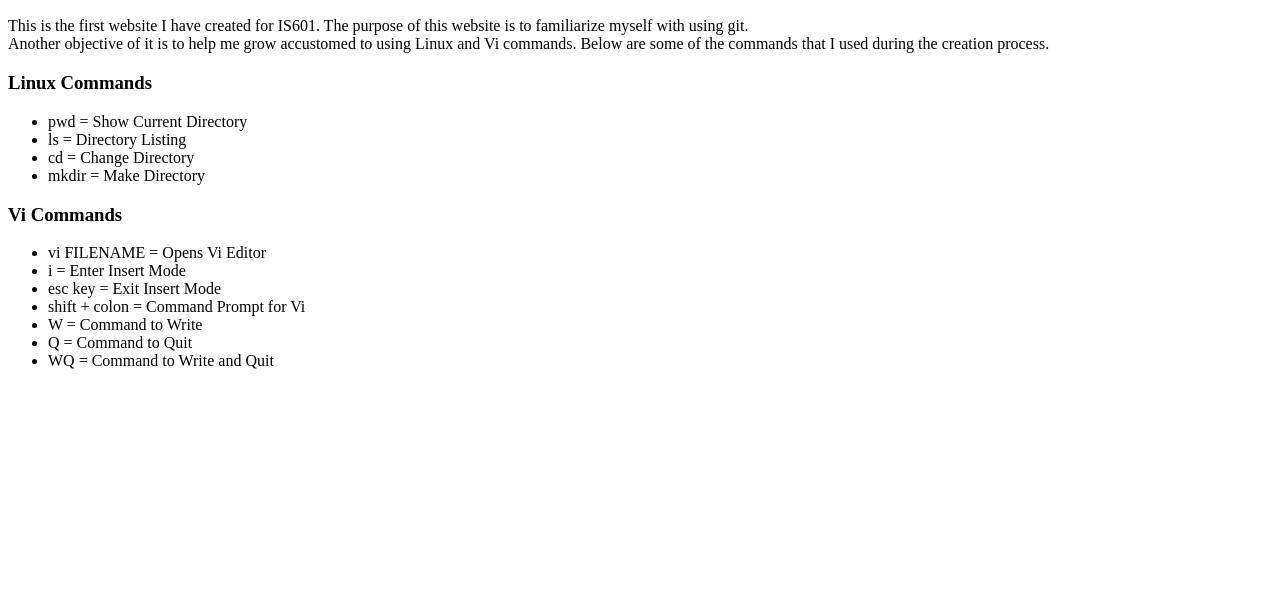
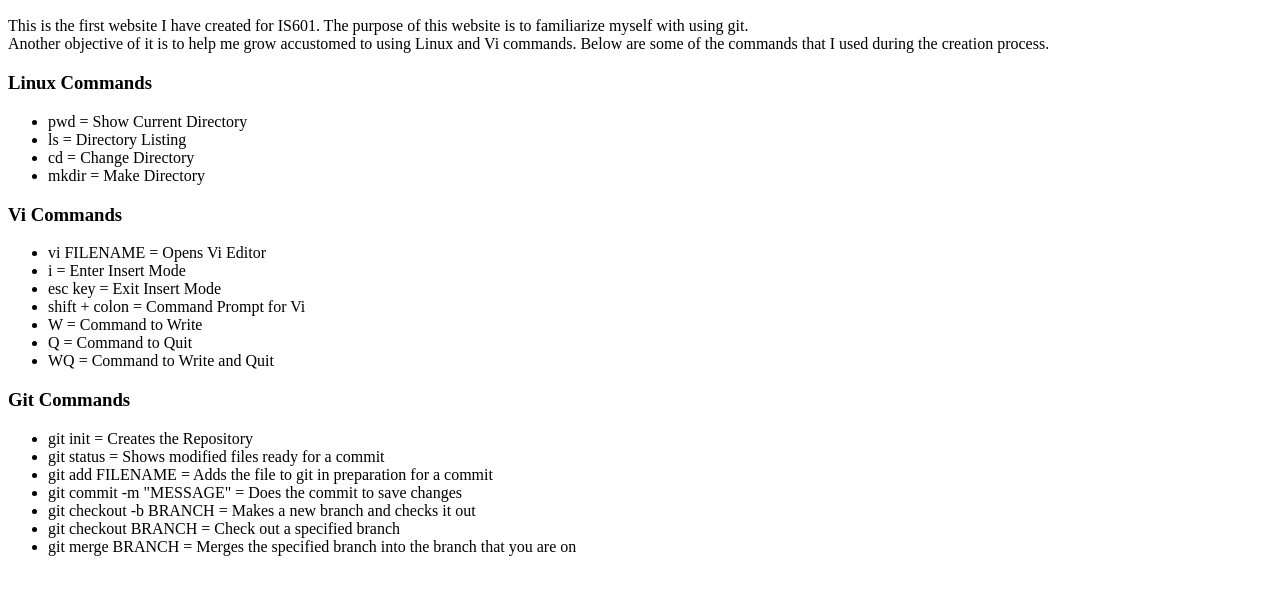
Before and after one commit to kc625/IS601FirstWebsite, a plain HTML site: page index.html in a window 1280 px wide. Shown: the part 96-690 px from the top of the page. Drawn offline with Linux system fonts and the light colour scheme.

Commit message:
Added section for git commands

```diff
--- a/index.html
+++ b/index.html
@@ -23,5 +23,15 @@
 			<li> Q = Command to Quit
 			<li> WQ = Command to Write and Quit
 		</ul>
+		<h3>Git Commands</h3>
+		<ul>
+			<li> git init = Creates the Repository
+			<li> git status = Shows modified files ready for a commit
+			<li> git add FILENAME = Adds the file to git in preparation for a commit
+			<li> git commit -m "MESSAGE" = Does the commit to save changes
+			<li> git checkout -b BRANCH = Makes a new branch and checks it out
+			<li> git checkout BRANCH = Check out a specified branch
+			<li> git merge BRANCH = Merges the specified branch into the branch that you are on
+		</ul>
 	</body>
 </html>
```
